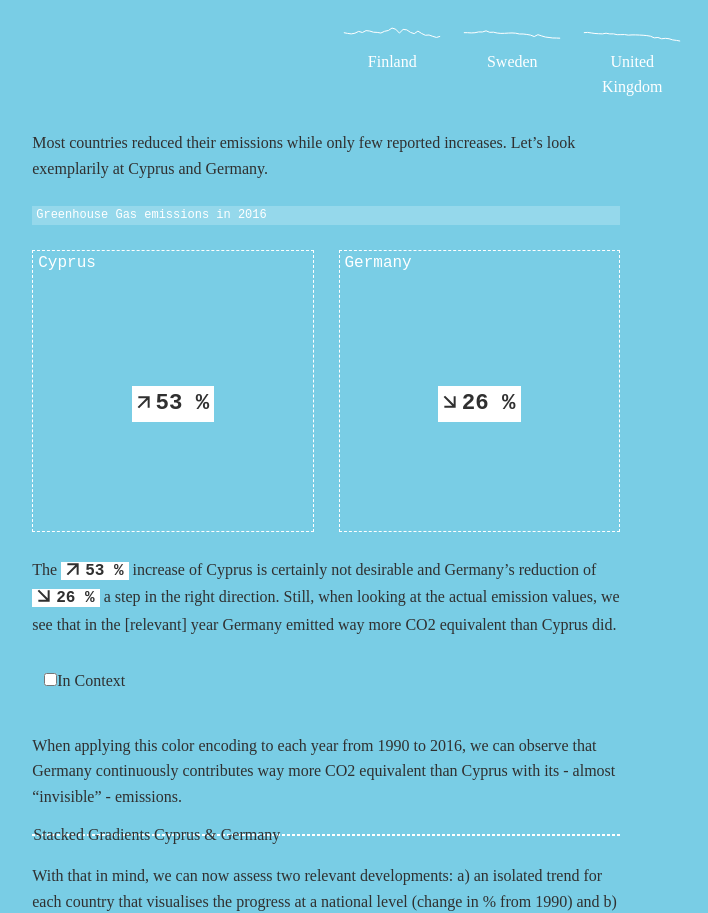
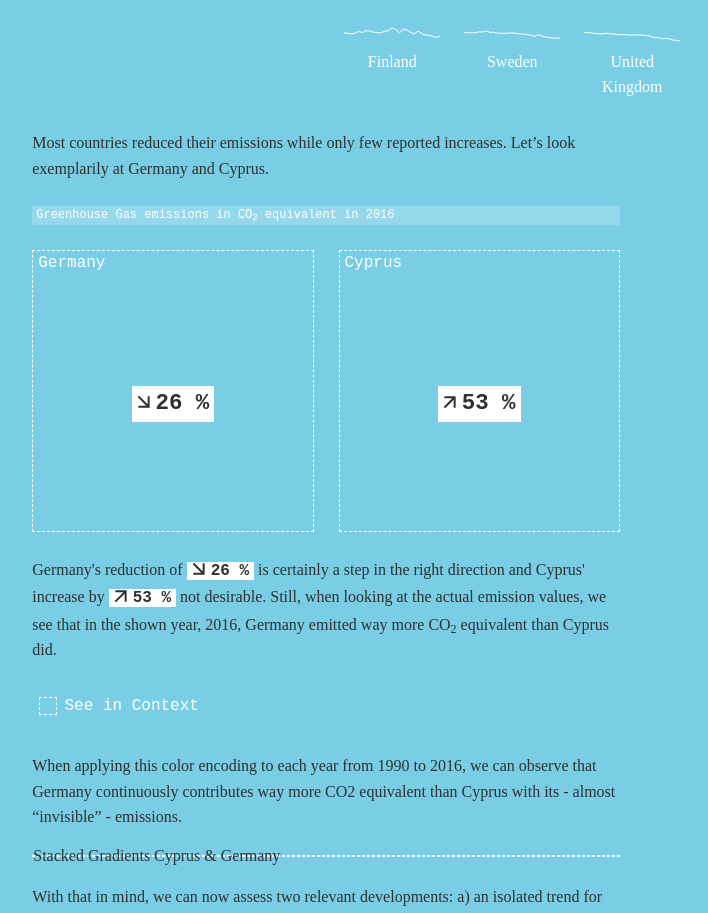
Before and after one commit to dnsos/ghg-emissions-viewer, a Vue app: page /#/ in a window 1280 px wide. Shown: the part 1420-2333 px from the top of the page, without its empty margins (314-1022 px from the left). Built offline with nearby package versions, Linux system fonts and the light colour scheme.

Commit message:
Improved Contextualisation + added color scale

```diff
--- a/src/App.vue
+++ b/src/App.vue
@@ -66,6 +66,17 @@ fieldset {
   border: none;
 }
 
+fieldset.wrapper__checkbox {
+  padding: calc(var(--grid-spacing) / 4);
+  margin: 0;
+  font-family: var(--font-family-mono);
+  color: white;
+}
+
+.wrapper__checkbox * {
+  cursor: pointer;
+}
+
 .checkbox--custom input {
   opacity: 0;
   margin: 0;
@@ -74,16 +85,16 @@ fieldset {
 
 .checkbox--custom {
   display: inline-block;
-  width: 1.2rem;
-  height: 1.2rem;
+  width: 1.6rem;
+  height: 1.6rem;
   margin-right: .8rem;
   vertical-align: middle;
   background-color: transparent;
-  border: .1rem solid white;
+  border: .1rem dashed white;
 }
 
 .checkbox--custom[checked] {
-  background-color: white;
+  background-color: var(--color-red);
 }
 
 .arrow--forward {
--- a/src/components/ChangeSquare.vue
+++ b/src/components/ChangeSquare.vue
@@ -2,7 +2,7 @@
   <div class="change-square" :style="'background-color:' + squareColor + ';'">
     <div class="indicator--country">{{ entity }}</div>
     <div class="indicator--values">
-      <h4 class="indicator--highlighted"><i :class="[change < 0 ? 'arrow--decreasing' : 'arrow--increasing']" class="arrow--forward"></i>{{ Math.abs(change) }} %</h4>
+      <h4 class="indicator--highlighted"><i :class="[change < 0 ? 'arrow--decreasing' : 'arrow--increasing']" class="arrow--forward"></i>{{ Math.abs(format(change)) }} %</h4>
       <h4 v-show="isInContext">{{ format(value) }} kt</h4>
     </div>
   </div>
--- /dev/null
+++ b/src/components/ColorScale.vue
@@ -0,0 +1,52 @@
+<template>
+  <div class="wrapper__colorscale">
+    <div class="colorscale"></div>
+    <div>
+      <p class="colorscale__indicator">No emissions</p>
+      <p>0 kt</p>
+    </div>
+    <div class="colorscale__max">
+      <p class="colorscale__indicator">Highest emission value within EU</p>
+      <p>1,263,708 kt</p>
+    </div>
+  </div>
+</template>
+
+<script>
+export default {
+  name: "ColorScale"
+}
+</script>
+
+<style scoped>
+.wrapper__colorscale {
+  padding: calc(var(--grid-spacing) / 2);
+  display: grid;
+  grid-template-columns: 1fr 1fr;
+  grid-template-rows: max-content;
+  font-family: var(--font-family-mono);
+  font-size: var(--font-size-small);
+  background-color: #ffffff36;
+}
+
+p {
+  margin-bottom: 0;
+}
+
+.colorscale {
+  grid-column: span 2;
+  width: 100%;
+  height: 1rem;
+  background: linear-gradient(90deg, #79cde5, #000);
+  margin-bottom: calc(var(--grid-spacing) / 4);
+  border: .1rem dashed white;
+}
+
+.colorscale__max {
+  text-align: right;
+}
+
+.colorscale__indicator {
+  font-weight: 700;
+}
+</style>
--- a/src/components/SectionContextualisation.vue
+++ b/src/components/SectionContextualisation.vue
@@ -1,34 +1,50 @@
 <template>
   <article class="grid--12-columns chapter chapter--contextualisation">
     <section class="chapter__block">
-      <p>Most countries reduced their emissions while only few reported increases. Let’s look exemplarily at Cyprus and Germany.</p>
-      <p class="figure__description">Greenhouse Gas emissions in 2016</p>
+      <p>Most countries reduced their emissions while only few reported increases. Let’s look exemplarily at Germany and Cyprus.</p>
+      <p class="figure__description">Greenhouse Gas emissions in CO<sub>2</sub> equivalent in 2016</p>
     </section>
     <section class="chapter__block change-squares">
-      <ChangeSquare entity="Cyprus" value="9658" change="53" :isInContext="isInContext" />
-      <ChangeSquare entity="Germany" value="935822" change="-26" :isInContext="isInContext" />
+      <ChangeSquare
+        v-for="entity in contextEntities"
+        :key="entity.code"
+        :entity="entity.name"
+        :value="entity.values[entity.values.length - 1]"
+        :change="getPercentageChange(entity.values[0], entity.values[entity.values.length - 1])"
+        :isInContext="isInContext"
+      />
     </section>
     <section class="chapter__block">
-      <p>The <span class="indicator--highlighted"><i :class="[53 < 0 ? 'arrow--decreasing' : 'arrow--increasing']" class="arrow--forward"></i>53 %</span> increase of Cyprus is certainly not desirable and Germany’s reduction of <span class="indicator--highlighted"><i :class="[-26 < 0 ? 'arrow--decreasing' : 'arrow--increasing']" class="arrow--forward"></i>26 %</span> a step in the right direction. Still, when looking at the actual emission values, we see that in the [relevant] year Germany emitted way more CO2 equivalent than Cyprus did.</p>
-      <fieldset>
-        <input @change="toggleContextualisation" type="checkbox" name="context" id="context">
-        <label for="context">In Context</label>
+      <p>Germany's reduction of <span class="indicator--highlighted"><i :class="[entityAChange < 0 ? 'arrow--decreasing' : 'arrow--increasing']" class="arrow--forward"></i>{{ Math.abs(entityAChange) }} %</span> is certainly a step in the right direction and Cyprus' increase by <span class="indicator--highlighted"><i :class="[entityBChange < 0 ? 'arrow--decreasing' : 'arrow--increasing']" class="arrow--forward"></i>{{ Math.abs(entityBChange) }} %</span> not desirable. Still, when looking at the actual emission values, we see that in the shown year, 2016, Germany emitted way more CO<sub>2</sub> equivalent than Cyprus did.</p>
+      <fieldset class="wrapper__checkbox">
+        <div class="checkbox--custom" :checked="isInContext">
+          <input
+            :value="isInContext"
+            @input="isInContext = $event"
+            type="checkbox"
+            name="context"
+            id="context"
+          >
+        </div>
+        <label for="context">See in Context</label>
       </fieldset>
+      <ColorScale v-show="isInContext" />
     </section>
   </article>
 </template>
 
 <script>
 import ChangeSquare from "@/components/ChangeSquare.vue"
+import ColorScale from "@/components/ColorScale.vue"
 
 export default {
   name: "SectionContextualisation",
   components: {
-    ChangeSquare
+    ChangeSquare,
+    ColorScale
   },
   data: function() {
     return {
-        isInContext: false
     }
   },
   computed: {
@@ -38,14 +54,24 @@ export default {
     contextEntities: function () {
       return this.$store.getters.contextEntities
     },
-    activeYear: function () {
-      return 1990 + this.rangeValue;
+    entityAChange: function () {
+      const val = this.getPercentageChange(this.contextEntities[0].values[0], this.contextEntities[0].values[this.contextEntities[0].values.length - 1])
+      return this.format(val)
+    },
+    entityBChange: function () {
+      const val = this.getPercentageChange(this.contextEntities[1].values[0], this.contextEntities[1].values[this.contextEntities[1].values.length - 1])
+      return this.format(val)
+    },
+    isInContext: {
+      get () {
+        return this.$store.state.selections.contextualisation.isInContext
+      },
+      set () {
+        this.$store.commit('toggleContextState')
+      }
     }
   },
   methods: {
-    toggleContextualisation: function () {
-      this.isInContext = !this.isInContext
-    }
   }
 }
 </script>
--- a/src/store/store.js
+++ b/src/store/store.js
@@ -11,7 +11,8 @@ export const store = new Vuex.Store({
     selections: {
       contextualisation: {
         entityA: 'Cyprus',
-        entityB: 'Germany'
+        entityB: 'Germany',
+        isInContext: false
       }
     }
   },
@@ -34,7 +35,7 @@ export const store = new Vuex.Store({
     },
     contextEntities: (state) => {
       return state.data.entities.filter(entity => {
-        return entity.name === state.selections.contextualisation.entityA // TODO: add second selection (entityB)
+        return entity.name === state.selections.contextualisation.entityA || entity.name === state.selections.contextualisation.entityB
       })
     },
     sharesOrderedByYear: (state) => {
@@ -52,6 +53,9 @@ export const store = new Vuex.Store({
   mutations: {
     defineData (state, data) {
       state.data = data
+    },
+    toggleContextState (state) {
+      state.selections.contextualisation.isInContext = !state.selections.contextualisation.isInContext
     }
   },
   actions: {
```
